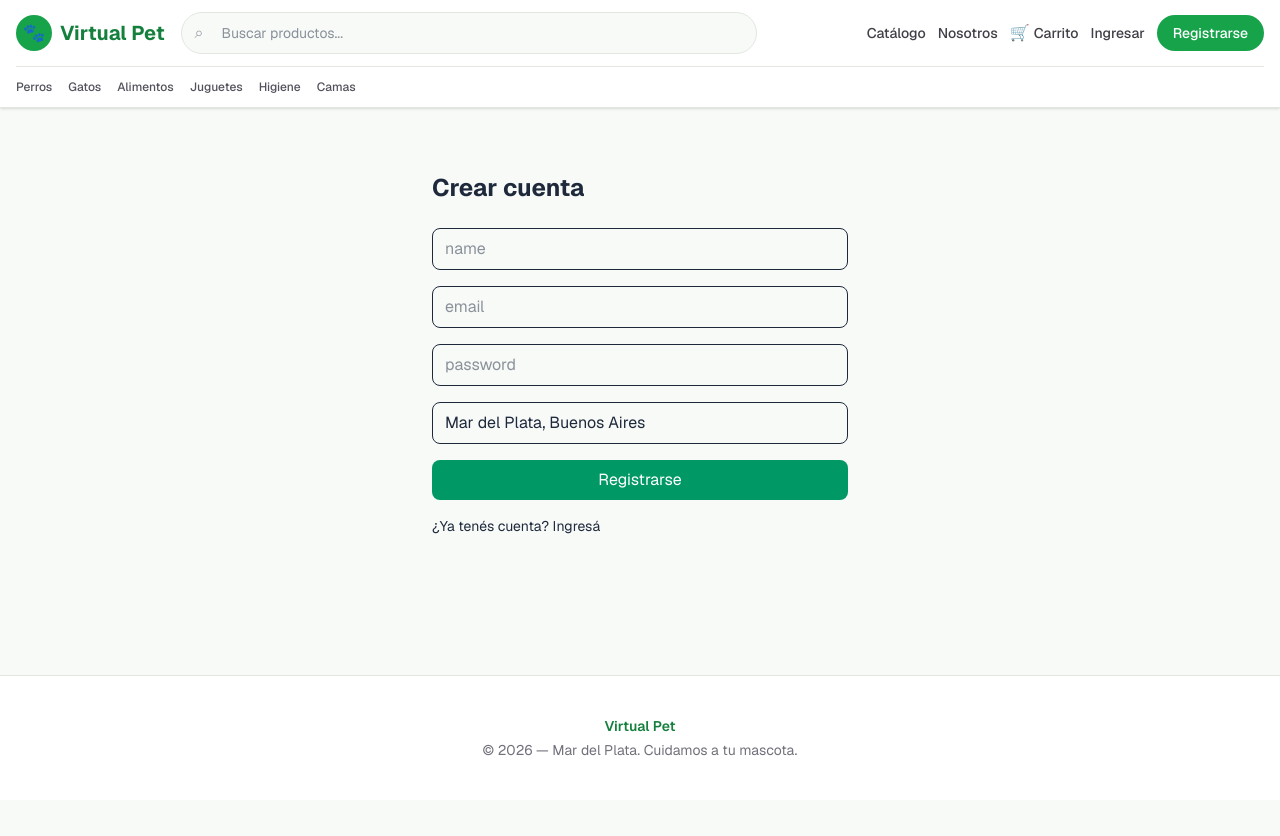
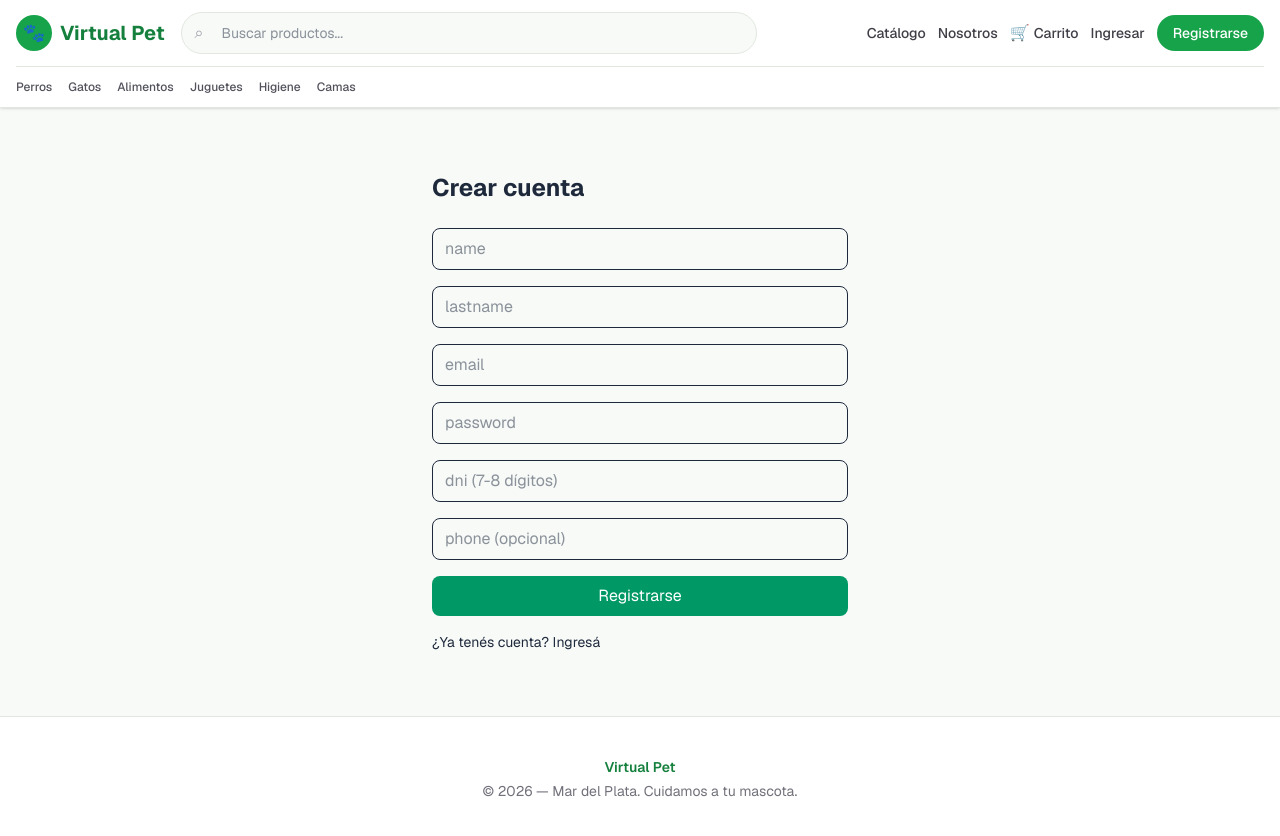
Before and after one commit to Virtual-Pet/VirtualPet-Web, a Next.js app: page /register in a window 1280 px wide. Shown: the top 836 px of the page. Before the commit the page ends 800 px from the top, so only its background shows below. Built offline with nearby package versions, Linux system fonts and the light colour scheme; no server answers.

Commit message:
Cambios de inputs en register para cumplir lo que pide el back

```diff
--- a/app/login/page.tsx
+++ b/app/login/page.tsx
@@ -48,12 +48,12 @@ function LoginForm() {
           required
         />
         {error && <p className="text-red-600">{error}</p>}
-        <button type="submit" className="w-full rounded-lg bg-[var(--vp-primary)] py-2 font-medium text-white hover:bg-[var(--vp-primary-dark)]">
+        <button type="submit" className="w-full rounded-lg bg-(--vp-primary) py-2 font-medium text-white hover:bg-(--vp-primary-dark)">
           Entrar
         </button>
       </form>
       <p className="mt-3 text-sm">
-        <Link href="/forgot-password" className="text-[var(--vp-accent)] hover:underline">
+        <Link href="/forgot-password" className="text-(--vp-accent) hover:underline">
           ¿Olvidaste tu contraseña?
         </Link>
       </p>
--- a/app/register/page.tsx
+++ b/app/register/page.tsx
@@ -14,14 +14,23 @@ export default function RegisterPage() {
     email: "",
     password: "",
     name: "",
-    address: "Mar del Plata, Buenos Aires",
+    lastname: "",
+    dni: "",
+    phone: "",
   });
   const [error, setError] = useState("");
 
   async function submit(e: React.FormEvent) {
     e.preventDefault();
+    // client-side validation for DNI
+    const dni = form.dni?.trim();
+    if (!/^[0-9]{7,8}$/.test(dni || "")) {
+      setError("DNI inválido: debe contener 7 u 8 dígitos");
+      return;
+    }
+
     try {
-      const res = await authService.register(form);
+      const res = await authService.register(form as any);
       if (res.token) {
         saveAuth(res.token as string, res.user as any);
         window.location.href = "/";
@@ -36,17 +45,54 @@ export default function RegisterPage() {
     <section className="mx-auto max-w-md px-4 py-16">
       <h1 className="text-2xl font-bold">Crear cuenta</h1>
       <form onSubmit={submit} className="mt-6 space-y-4">
-        {(["name", "email", "password", "address"] as const).map((field) => (
-          <input
-            key={field}
-            type={field === "password" ? "password" : field === "email" ? "email" : "text"}
-            placeholder={field}
-            value={form[field]}
-            onChange={(e) => setForm({ ...form, [field]: e.target.value })}
-            className="w-full rounded-lg border px-3 py-2"
-            required
-          />
-        ))}
+        <input
+          placeholder="name"
+          value={form.name}
+          onChange={(e) => setForm({ ...form, name: e.target.value })}
+          className="w-full rounded-lg border px-3 py-2"
+          required
+        />
+        <input
+          placeholder="lastname"
+          value={form.lastname}
+          onChange={(e) => setForm({ ...form, lastname: e.target.value })}
+          className="w-full rounded-lg border px-3 py-2"
+          required
+        />
+        <input
+          type="email"
+          placeholder="email"
+          value={form.email}
+          onChange={(e) => setForm({ ...form, email: e.target.value })}
+          className="w-full rounded-lg border px-3 py-2"
+          required
+        />
+        <input
+          type="password"
+          placeholder="password"
+          value={form.password}
+          onChange={(e) => setForm({ ...form, password: e.target.value })}
+          className="w-full rounded-lg border px-3 py-2"
+          required
+        />
+        <input
+          placeholder="dni (7-8 dígitos)"
+          value={form.dni}
+          onChange={(e) => setForm({ ...form, dni: e.target.value })}
+          className="w-full rounded-lg border px-3 py-2"
+          pattern="^[0-9]{7,8}$"
+          title="DNI debe tener 7 u 8 dígitos"
+          inputMode="numeric"
+          minLength={7}
+          maxLength={8}
+          required
+        />
+        <input
+          placeholder="phone (opcional)"
+          value={form.phone}
+          onChange={(e) => setForm({ ...form, phone: e.target.value })}
+          className="w-full rounded-lg border px-3 py-2"
+        />
         {error && <p className="text-red-600">{error}</p>}
         <button type="submit" className="w-full rounded-lg bg-emerald-600 py-2 text-white">
           Registrarse
--- a/lib/auth.ts
+++ b/lib/auth.ts
@@ -7,7 +7,9 @@ export type User = {
   email: string;
   role: string;
   name: string;
-  address: string;
+  lastname?: string;
+  dni?: string;
+  phone?: string;
 };
 
 export function saveAuth(token: string, user: User) {
--- a/lib/services/auth.ts
+++ b/lib/services/auth.ts
@@ -7,14 +7,14 @@ export type User = UserResponse;
 export const authService = {
   login: (email: string, password: string) => AuthControllerService.login({ email, password }),
   logout: () => Promise.resolve(),
-  register: (payload: { email: string; password: string; name: string; address: string; phone?: string; lastname?: string }) =>
+  register: (payload: { email: string; password: string; name: string; lastname: string; dni: string; phone?: string }) =>
     AuthControllerService.register({
       email: payload.email,
       password: payload.password,
       name: payload.name,
-      lastname: payload.lastname || "",
+      lastname: payload.lastname,
       phone: payload.phone || "",
-      dni: "00000000",
+      dni: payload.dni,
     }),
   forgotPassword: (email: string) => AuthControllerService.forgotPassword({ email }),
   resetPassword: (token: string, password: string) => AuthControllerService.resetPassword({ token, password }),
```
